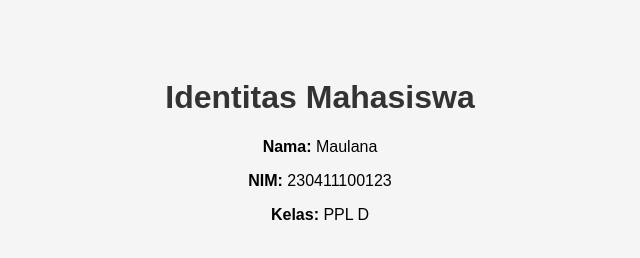
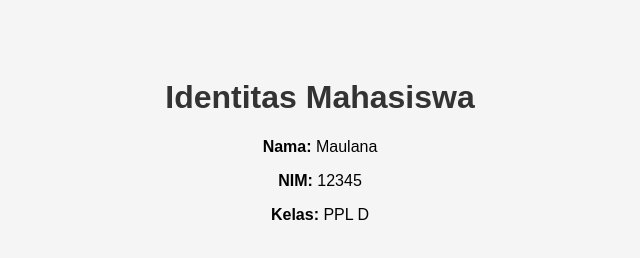
Before and after one commit to maul112/23-159_PPL, a plain HTML site: page index.html in a window 1280 px wide. Shown: the whole page, without its empty margins (320-960 px from the left). Drawn offline with Linux system fonts and the light colour scheme.

Commit message:
initial commit

```diff
--- a/index.html
+++ b/index.html
@@ -8,7 +8,7 @@
 <body>
   <h1>Identitas Mahasiswa</h1>
   <p><strong>Nama:</strong> Maulana</p>
-  <p><strong>NIM:</strong> 230411100123</p>
+  <p><strong>NIM:</strong> 12345</p>
   <p><strong>Kelas:</strong> PPL D</p>
 </body>
 </html>
```
